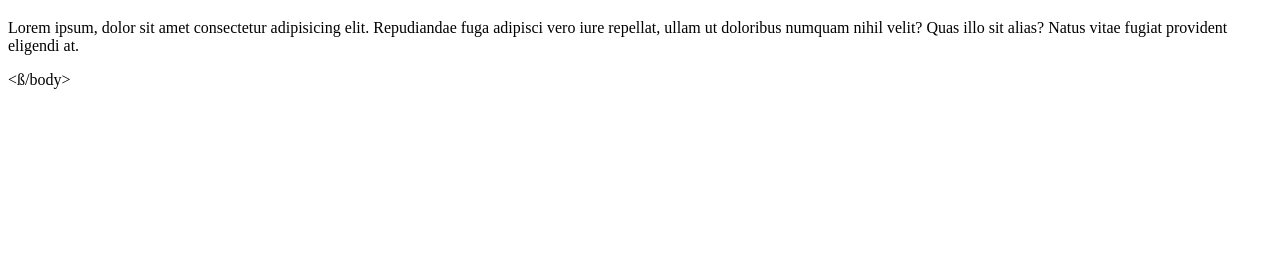
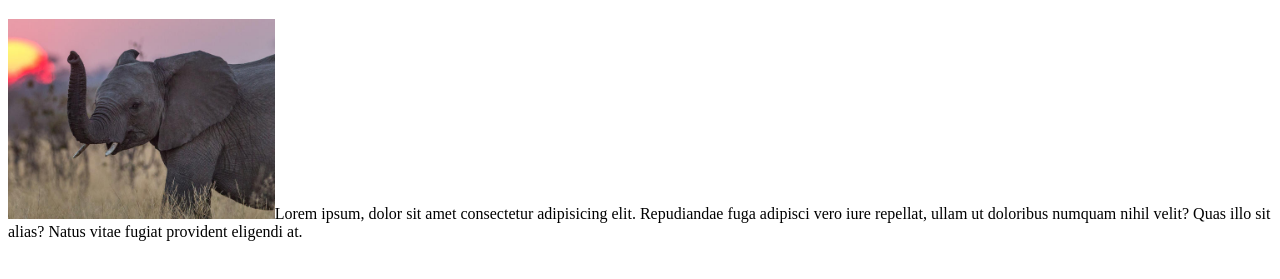
Before and after one commit to btanguturu/inClassDemo, a plain HTML site: page index.html in a window 1280 px wide. Shown: the part 61-340 px from the top of the page. Drawn offline with Linux system fonts and the light colour scheme.

Commit message:
updated html
added an image

```diff
--- a/CSS/styles.css
+++ b/CSS/styles.css
@@ -3,5 +3,5 @@ h1{
 }
 
 img{
-    height:150px;
+    height:200px;
 }
--- a/index.html
+++ b/index.html
@@ -7,6 +7,8 @@
     <body>
         <h1> Bhavya Tanguturu</h1>
 
+        <img src="Assets/elephant.jpg"
+
         <p>Lorem ipsum, dolor sit amet consectetur adipisicing elit. Repudiandae fuga adipisci vero iure repellat, ullam ut doloribus numquam nihil velit? Quas illo sit alias? Natus vitae fugiat provident eligendi at.</p>
-        <ß/body>
+        </body>
 </html>
```
